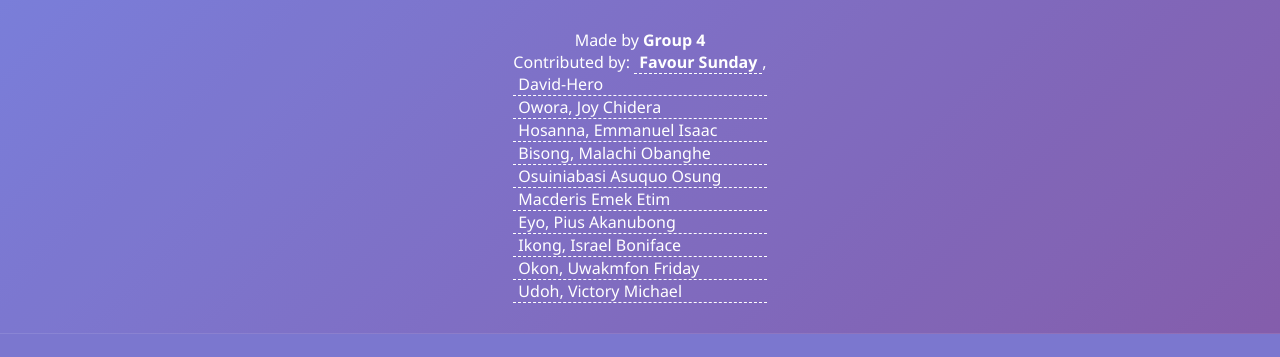
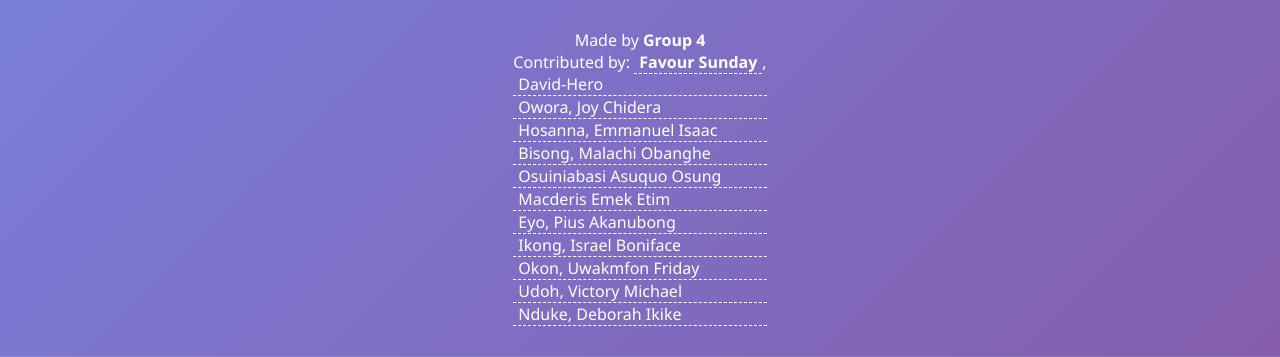
Before and after one commit to Faculty-of-Computing/WeatherApp, a Flask app: page / in a window 1280 px wide. Shown: the part 665-1022 px from the top of the page. Before the commit the page ends 999 px from the top, so only its background shows below. Run offline with Flask 3, Linux system fonts and the light colour scheme.

Commit message:
Update index.html

```diff
--- a/templates/index.html
+++ b/templates/index.html
@@ -374,6 +374,7 @@
 				<span contenteditable="true" style="border-bottom: 1px dashed #fff; padding: 0 5px;">Ikong, Israel Boniface </span>
                <span contenteditable="true" style="border-bottom: 1px dashed #fff; padding: 0 5px;">Okon, Uwakmfon Friday</span>
                <span contenteditable="true" style="border-bottom: 1px dashed #fff; padding: 0 5px;">Udoh, Victory Michael</span>
+             <span contenteditable="true" style="border-bottom: 1px dashed #fff; padding: 0 5px;">Nduke, Deborah Ikike </span>
 		</p>
             </p>
         </div>
```
